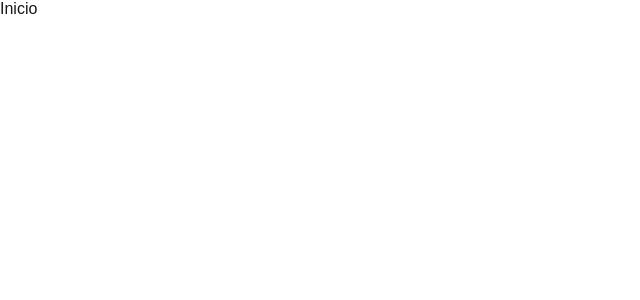
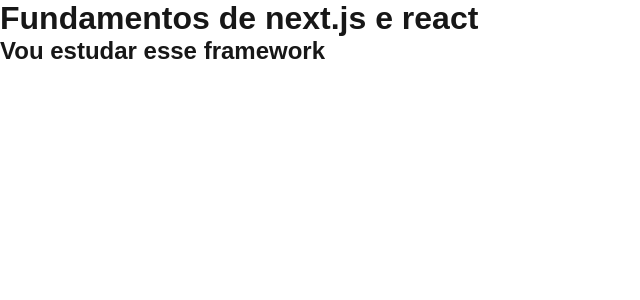
Before and after one commit to LucasGabrielFaustinoDaSilva/Estudo_next.JS, a Next.js app in the folder aulao_nexjs/fundamentos/: page / in a window 1280 px wide. Shown: the top 300 px of the page, without its empty margins (0-640 px from the left). Built offline with nearby package versions, Linux system fonts and the light colour scheme.

Commit message:
Aprendi a usar html no jsx

```diff
--- a/aulao_nexjs/fundamentos/src/pages/index.jsx
+++ b/aulao_nexjs/fundamentos/src/pages/index.jsx
@@ -1,3 +1,8 @@
 export default function Inicio(){
-  return "Inicio"
+  return(
+    <div>
+      <h1>Fundamentos de next.js e react</h1>
+      <h2>Vou estudar esse framework</h2>
+    </div>
+  )
 }
--- a/aulao_nexjs/fundamentos/src/pages/teste.jsx
+++ /dev/null
@@ -1,3 +0,0 @@
-export default function teste() {
-  return "Teste"
-}
```
Also changed, not shown: 1 other file (tests, documents, lock files or other folders).
